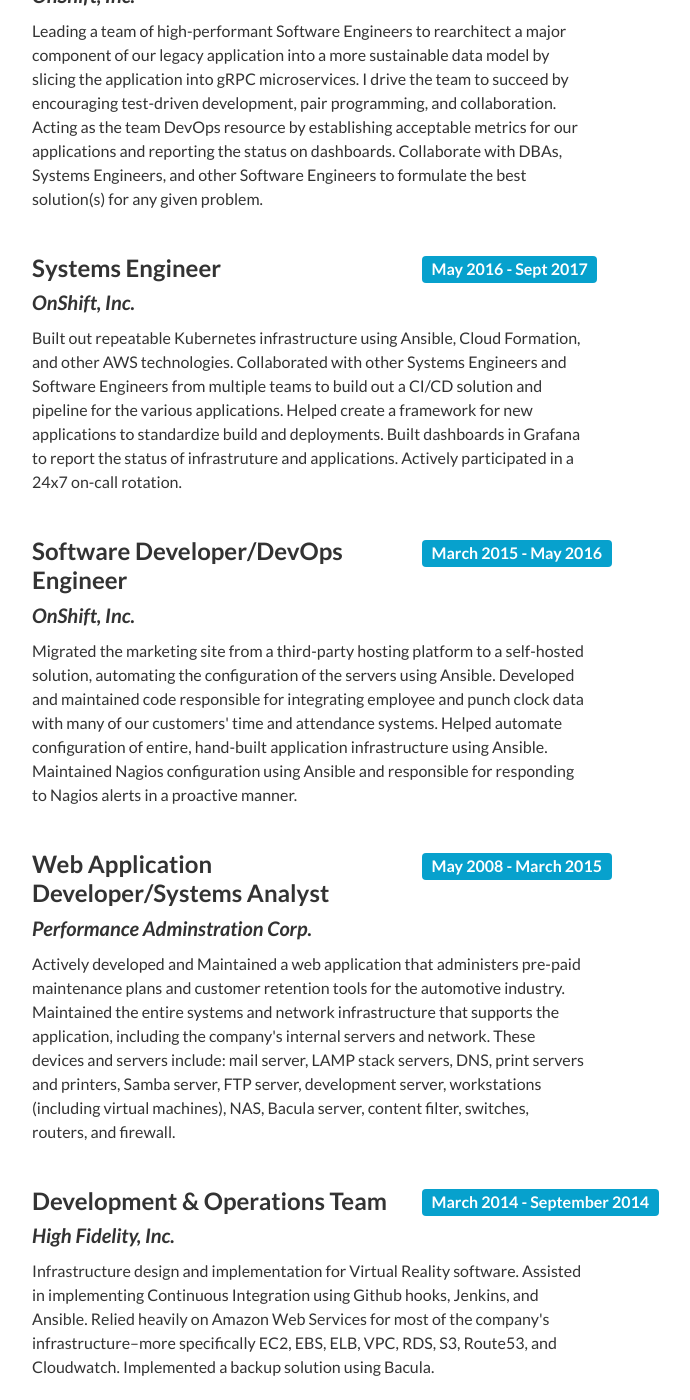
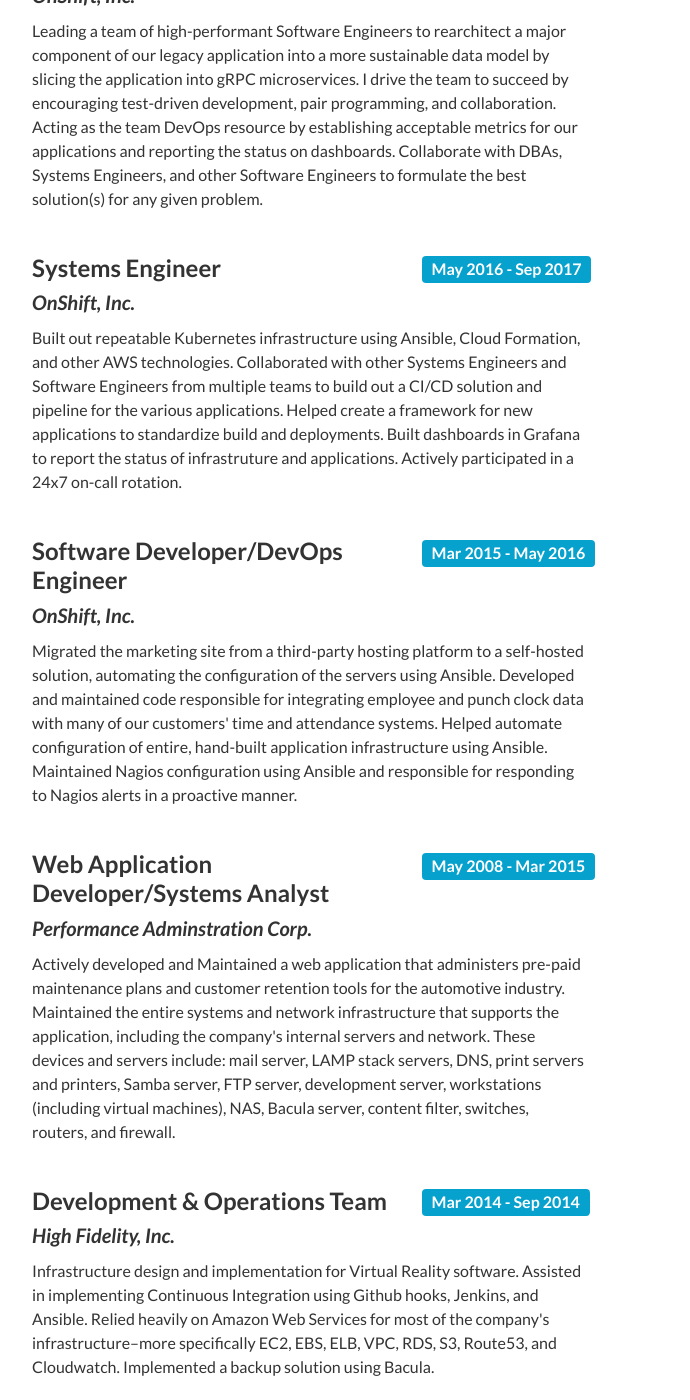
Before and after one commit to lieutdan13/lieutdan13, a Jekyll site: the page built from index.html, in a window 1280 px wide and 1400 px high, scrolled down 582 px. Shown: the whole window, without its empty margins (428-1118 px from the left). Built offline with Jekyll 4.4.1, drawn with Linux system fonts in a browser that asks for light colours; some of the changed text lies outside the part shown.

Commit message:
Update dates to be accurate and consistent

```diff
--- a/index.html
+++ b/index.html
@@ -8,7 +8,7 @@
 experience:
   - title: Technical Lead/Senior Software Engineer
     company: OnShift, Inc.
-    timeframe: Sept 2017 - present
+    timeframe: Sep 2017 - Apr 2019
     description:
       - Leading a team of high-performant Software Engineers to rearchitect a major component of our legacy application into a more sustainable data model by slicing the application into gRPC microservices.
       - I drive the team to succeed by encouraging test-driven development, pair programming, and collaboration.
@@ -17,7 +17,7 @@
 
   - title: Systems Engineer
     company: OnShift, Inc.
-    timeframe: May 2016 - Sept 2017
+    timeframe: May 2016 - Sep 2017
     description:
       - Built out repeatable Kubernetes infrastructure using Ansible, Cloud Formation, and other AWS technologies.
       - Collaborated with other Systems Engineers and Software Engineers from multiple teams to build out a CI/CD solution and pipeline for the various applications.
@@ -27,13 +27,13 @@
 
   - title: Software Developer/DevOps Engineer
     company: OnShift, Inc.
-    timeframe: March 2015 - May 2016
+    timeframe: Mar 2015 - May 2016
     description:
       - Migrated the marketing site from a third-party hosting platform to a self-hosted solution, automating the configuration of the servers using Ansible. Developed and maintained code responsible for integrating employee and punch clock data with many of our customers' time and attendance systems. Helped automate configuration of entire, hand-built application infrastructure using Ansible. Maintained Nagios configuration using Ansible and responsible for responding to Nagios alerts in a proactive manner.
 
   - title: Web Application Developer/Systems Analyst
     company: Performance Adminstration Corp.
-    timeframe: May 2008 - March 2015
+    timeframe: May 2008 - Mar 2015
     description:
       - Actively developed and Maintained a web application that administers pre-paid maintenance plans and customer retention tools for the automotive industry.
       - Maintained the entire systems and network infrastructure that supports the application, including the company's internal servers and network.
@@ -41,13 +41,13 @@
 
   - title: Development & Operations Team
     company: High Fidelity, Inc.
-    timeframe: March 2014 - September 2014
+    timeframe: Mar 2014 - Sep 2014
     description:
       - Infrastructure design and implementation for Virtual Reality software. Assisted in implementing Continuous Integration using Github hooks, Jenkins, and Ansible. Relied heavily on Amazon Web Services for most of the company's infrastructure–more specifically EC2, EBS, ELB, VPC, RDS, S3, Route53, and Cloudwatch. Implemented a backup solution using Bacula.
 
   - title: Developer Operations Team
     company: Coffee & Power
-    timeframe: Aug 2011 - April 2013
+    timeframe: Aug 2011 - Apr 2013
     description:
       - Infrastructure design and implementation, server management, virtual environment provisioning, application and database management, user administration.
       - Continuous Integration using Subversion hooks, Selenium, and Ansible.
```
